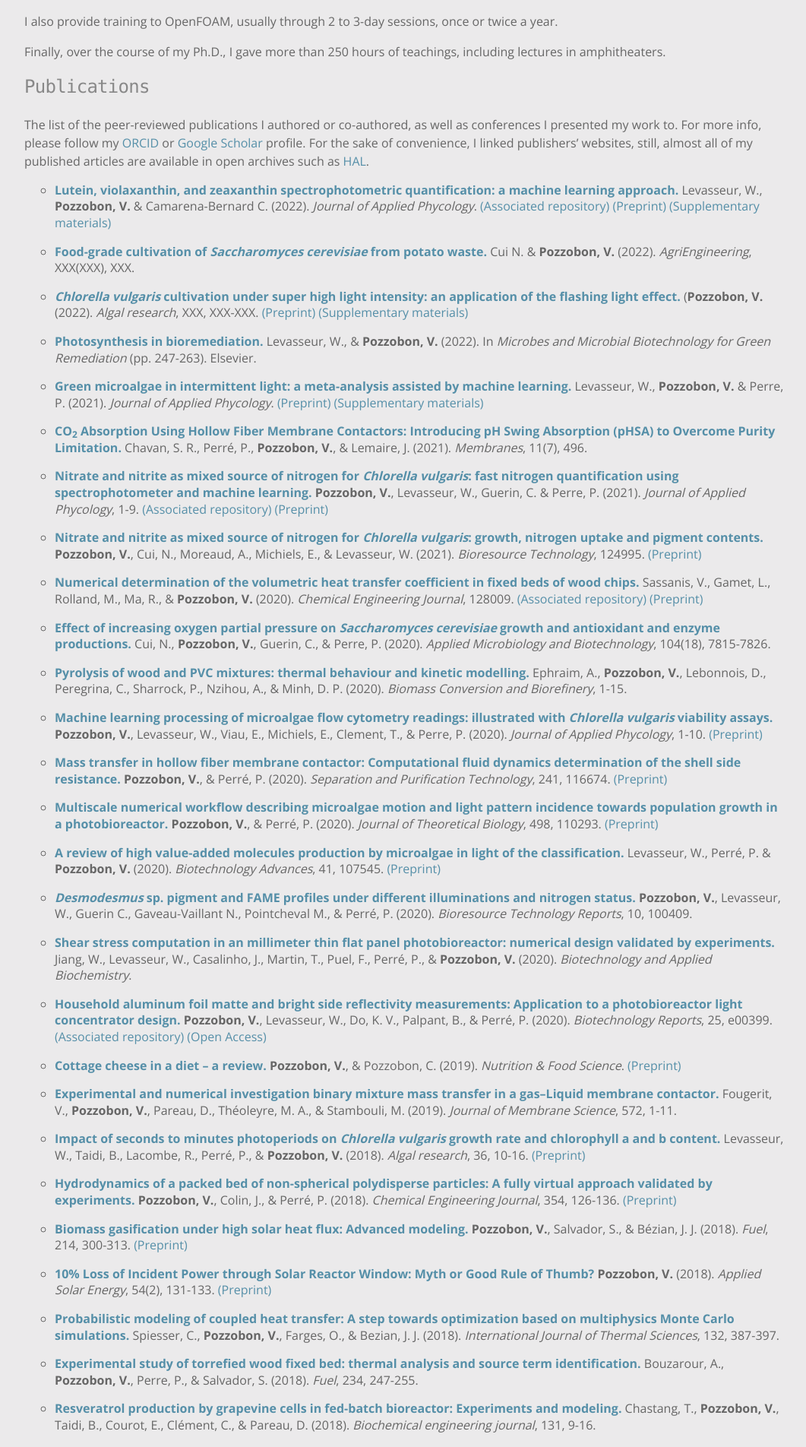
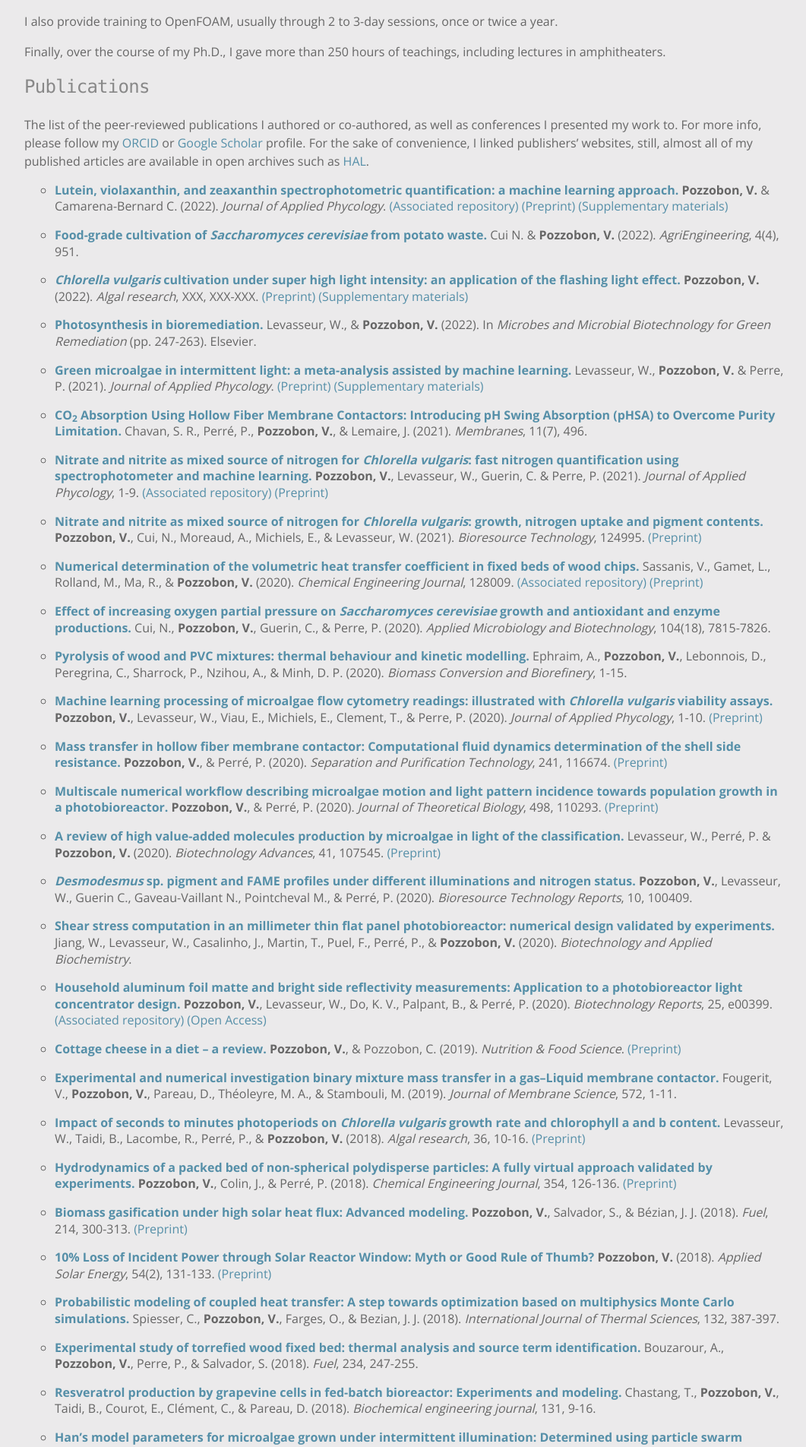
Before and after one commit to victorpozzobon/victorpozzobon.github.io, a Jekyll site: the page built from _pages/academic.md, in a window 1280 px wide. Shown: the part 1133-3037 px from the top of the page at 76% size, without its empty margins (96-1157 px from the left). Built offline with Jekyll 4.4.1, drawn with Linux system fonts in a browser that asks for light colours.

Commit message:
Preprint

```diff
--- a/_pages/academic.md
+++ b/_pages/academic.md
@@ -49,11 +49,11 @@
 The list of the peer-reviewed publications I authored or co-authored, as well as conferences
 I presented my work to. For more info, please follow my [ORCID](https://orcid.org/0000-0003-1530-0834) or [Google Scholar](https://scholar.google.fr/citations?user=XOAdaN4AAAAJ) profile. For the sake of convenience, I linked publishers' websites, still, almost all of my published articles are available in open archives such as [HAL](https://hal.archives-ouvertes.fr/).
 
-* [**Lutein, violaxanthin, and zeaxanthin spectrophotometric quantification: a machine learning approach.**](https://link.springer.com/) Levasseur, W., **Pozzobon, V.** & Camarena-Bernard C. (2022). _Journal of Applied Phycology_. [(Associated repository)](https://github.com/victorpozzobon/pigmentQuantificationSpectrophotometry) [(Preprint)](/assets/preprints/Pozzobon_2022_b.pdf) [(Supplementary materials)](/assets/preprints/Pozzobon_2022_b_Supplementary_Materials.pdf)
+* [**Lutein, violaxanthin, and zeaxanthin spectrophotometric quantification: a machine learning approach.**](https://link.springer.com/) **Pozzobon, V.** & Camarena-Bernard C. (2022). _Journal of Applied Phycology_. [(Associated repository)](https://github.com/victorpozzobon/pigmentQuantificationSpectrophotometry) [(Preprint)](/assets/preprints/Pozzobon_2022_b.pdf) [(Supplementary materials)](/assets/preprints/Pozzobon_2022_b_Supplementary_Materials.pdf)
 
-* [**Food-grade cultivation of _Saccharomyces cerevisiae_ from potato waste.**](https://www.mdpi.com/) Cui N. & **Pozzobon, V.** (2022). _AgriEngineering_, XXX(XXX), XXX.
+* [**Food-grade cultivation of _Saccharomyces cerevisiae_ from potato waste.**](https://www.mdpi.com/2624-7402/4/4/61) Cui N. & **Pozzobon, V.** (2022). _AgriEngineering_, 4(4), 951.
 
-* [**_Chlorella vulgaris_ cultivation under super high light intensity: an application of the flashing light effect.**](https://www.sciencedirect.com/) (**Pozzobon, V.** (2022).  _Algal research_, XXX, XXX-XXX. [(Preprint)](/assets/preprints/Pozzobon_2022_a.pdf) [(Supplementary materials)](/assets/preprints/Pozzobon_2022_a_Supplementary_Materials.pdf)
+* [**_Chlorella vulgaris_ cultivation under super high light intensity: an application of the flashing light effect.**](https://www.sciencedirect.com/science/article/pii/S2211926422002454) **Pozzobon, V.** (2022).  _Algal research_, XXX, XXX-XXX. [(Preprint)](/assets/preprints/Pozzobon_2022_a.pdf) [(Supplementary materials)](/assets/preprints/Pozzobon_2022_a_Supplementary_Materials.pdf)
 
 * [**Photosynthesis in bioremediation.**](https://www.sciencedirect.com/science/article/pii/B9780323904520000207) Levasseur, W., & **Pozzobon, V.** (2022). In _Microbes and Microbial Biotechnology for Green Remediation_ (pp. 247-263). Elsevier.
 
```
